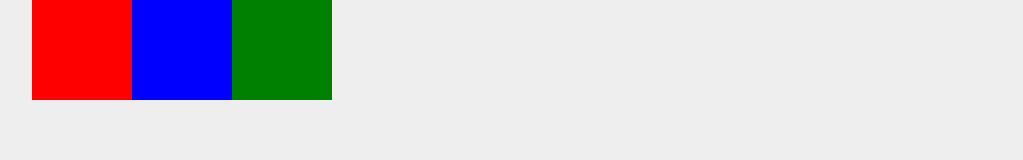
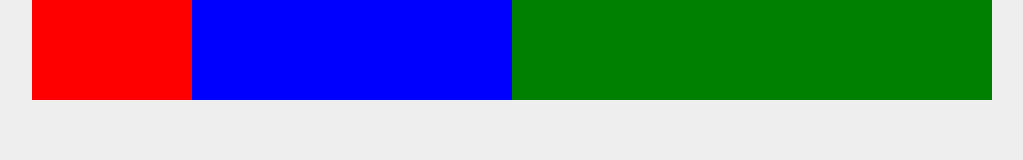
Before and after one commit to sendruck/Learning_flexbox, a website: page index.html in a window 1280 px wide. Shown: the whole page, without its empty margins (128-1151 px from the left). Drawn offline with Linux system fonts and the light colour scheme.

Commit message:
Used flex-grow property

```diff
--- a/style.css
+++ b/style.css
@@ -15,6 +15,7 @@ body{
 
 .flex-container {
         display: flex;
+        background: #fff;
 }
 
 .box {
@@ -24,12 +25,15 @@ body{
 
 .one {
     background: red;
+    flex-grow: 1;
 }
 
 .two {
     background: blue;
+    flex-grow: 2;
 }
 
 .three {
     background: green;
+    flex-grow: 3;
 }
```
